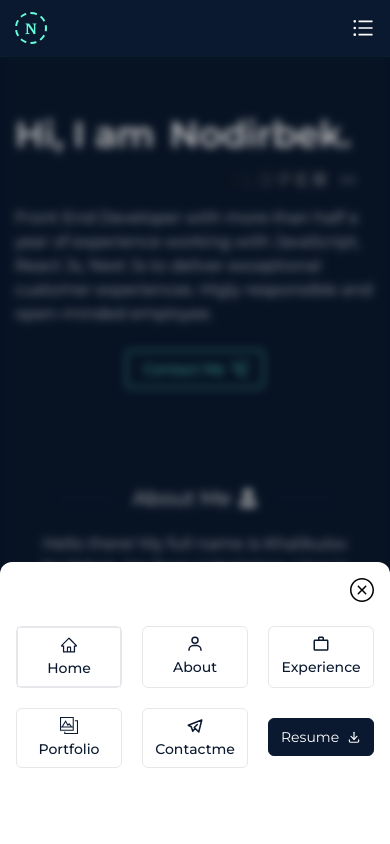
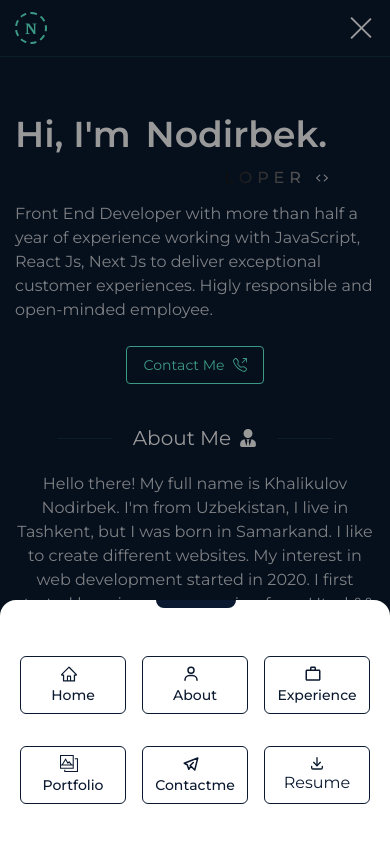
Before and after one commit to node-nodir/Portfolio, a React (Create React App) app: page / in a window 390 px wide. Both pictures are taken after a click on the button 363 px from the left and 28 px from the top of the page. Shown: the top 844 px of the page. Built offline with nearby package versions, Linux system fonts and the light colour scheme.

Commit message:
Add modal

```diff
--- a/src/components/Header/Header.jsx
+++ b/src/components/Header/Header.jsx
@@ -1,7 +1,12 @@
-import React, { useState } from "react";
+import React, { useEffect, useState } from "react";
+import { BiUser } from "react-icons/bi";
+import { TbDownload } from "react-icons/tb";
+import { TfiGallery } from "react-icons/tfi";
+import { AiOutlineHome } from "react-icons/ai";
+import { MdWorkOutline } from "react-icons/md";
+import { TbBrandTelegram } from "react-icons/tb";
 import Modal from "../Modal/Modal";
-import { AiOutlineUnorderedList } from "react-icons/ai";
-import { TbDownload } from "react-icons/tb";
+
 // ------> Pdf
 import Resume from "../../Assets/pdf/resume.pdf";
 
@@ -22,16 +27,17 @@ function Header() {
     []
   );
 
-  // ------> Check Scroll
-  if (showModal) {
-    document.body.style.overflow = "hidden";
-  } else {
-    document.body.style.overflow = "scroll";
-  }
+  useEffect(() => {
+    if (showModal) {
+      document.body.style.overflowY = "hidden";
+    } else {
+      document.body.style.overflowY = "scroll";
+    }
+  }, [showModal]);
 
   return (
     <header
-      className={`sm:${scrollDown} bg-[#0a192f] fixed top-0 sm:top-0 w-full h-fit duration-500 border-b border-b-[rgba(100,255,218,0.1)]`}
+      className={`${scrollDown} bg-[#0a192f] fixed top-0 w-full h-fit duration-500 border-b border-b-[rgba(100,255,218,0.1)]`}
     >
       <div className="container">
         <nav className="flex items-center justify-between py-3 sm:py-4">
@@ -78,12 +84,121 @@ function Header() {
               </span>
             </a>
           </div>
-          <button className="block sm:hidden" onClick={() => setShowModal(true)}>
-            <AiOutlineUnorderedList className="text-white text-2xl" />
+          <button
+            className="flex flex-col justify-between w-7 h-5 sm:hidden"
+            onClick={() => setShowModal(true)}
+          >
+            <span
+              className={`${
+                showModal ? "-rotate-45 translate-y-[9.5px]" : ""
+              } inline-block w-full h-[2px] border border-white duration-300`}
+            ></span>
+            <span
+              className={`${
+                showModal ? "hidden" : ""
+              } inline-block w-[60%] h-[2px] border border-white`}
+            ></span>
+            <span
+              className={`${
+                showModal ? "rotate-45 -translate-y-[9.5px]" : ""
+              } inline-block w-full h-[2px] border border-white duration-300`}
+            ></span>
           </button>
         </nav>
       </div>
-      <Modal showModal={showModal} setShowModal={setShowModal} />
+
+      {/* ---------------- Modal --------------- */}
+
+      <Modal
+        isVisible={showModal}
+        onClose={() => {
+          setShowModal(false);
+        }}
+      >
+        <span className="absolute left-[40%] inline-block w-20 h-2 bg-[#0a192f] rounded-b-2xl"></span>
+        <ul className="grid grid-cols-3 gap-y-8 gap-x-4 pt-14 pb-10">
+          <li
+            onClick={() => setShowModal(false)}
+            className="border border-[#0a192f] hover:bg-[#0a192f] rounded-md w-full mx-auto duration-300"
+          >
+            <a
+              className="flex flex-col items-center justify-center font-medium text-sm text-[#0a192f] hover:text-white duration-200 py-2"
+              href="#home"
+            >
+              <span className="block text-lg mb-[2px] mr-2">
+                <AiOutlineHome />
+              </span>
+              Home
+            </a>
+          </li>
+          <li
+            onClick={() => setShowModal(false)}
+            className="border border-[#0a192f] hover:bg-[#0a192f] rounded-md w-full mx-auto duration-300"
+          >
+            <a
+              className="flex flex-col items-center justify-center font-medium text-sm text-[#0a192f] hover:text-white duration-200 py-2"
+              href="#about"
+            >
+              <span className="block text-lg mb-[2px] mr-2">
+                <BiUser />
+              </span>
+              About
+            </a>
+          </li>
+          <li
+            onClick={() => setShowModal(false)}
+            className="border border-[#0a192f] hover:bg-[#0a192f] rounded-md w-full mx-auto duration-300"
+          >
+            <a
+              className="flex flex-col items-center justify-center font-medium text-sm text-[#0a192f] hover:text-white duration-200 py-2"
+              href="/"
+            >
+              <span className="block text-lg mb-[2px] mr-2">
+                <MdWorkOutline />
+              </span>
+              Experience
+            </a>
+          </li>
+          <li
+            onClick={() => setShowModal(false)}
+            className="border border-[#0a192f] hover:bg-[#0a192f] rounded-md w-full mx-auto duration-300"
+          >
+            <a
+              className="flex flex-col items-center justify-center font-medium text-sm text-[#0a192f] hover:text-white duration-200 py-2"
+              href="/"
+            >
+              <span className="block text-lg mb-[2px] mr-2">
+                <TfiGallery />
+              </span>
+              Portfolio
+            </a>
+          </li>
+          <li
+            onClick={() => setShowModal(false)}
+            className="border border-[#0a192f] hover:bg-[#0a192f] rounded-md w-full mx-auto duration-300"
+          >
+            <a
+              className="flex flex-col items-center justify-center font-medium text-sm text-[#0a192f] hover:text-white duration-200 py-2"
+              href="/"
+            >
+              <span className="block text-lg mb-[2px] mr-2">
+                <TbBrandTelegram />
+              </span>
+              Contactme
+            </a>
+          </li>
+          <a
+            href={Resume}
+            download="Nodirbek's resume.pdf"
+            className="flex flex-col-reverse items-center justify-center text-base w-full border border-[#0a192f] text-[#0a192f] hover:text-white rounded-[6px] bg-white hover:bg-[#0a192f] py-2 px-3 mx-auto duration-300"
+          >
+            Resume
+            <span className="inline-block">
+              <TbDownload />
+            </span>
+          </a>
+        </ul>
+      </Modal>
     </header>
   );
 }
--- a/src/components/Hero/Hero.jsx
+++ b/src/components/Hero/Hero.jsx
@@ -7,11 +7,11 @@ import "./hero.css";
 
 function Hero() {
   return (
-    <section id="home" className="mt-12 sm:mt-[70px] py-14 sm:py-36">
+    <section id="home" className="mt-12 sm:mt-[70px] pt-14 sm:py-36">
       <div className="container">
         <div className="max-w-[600px]">
           <h2 className="flex items-end font-semibold text-4xl sm:text-5xl text-white tracking-normal">
-            Hi, I am
+            Hi, I'm
             <ul id="enthusiasm" className="list flex items-center m-0 p-0">
               <li id="N" className="item">
                 N
@@ -42,7 +42,7 @@ function Hero() {
               </li>
             </ul>
           </h2>
-          <strong className="dev flex items-center font-medium text-lg sm:text-2xl my-3 sm:my-2 text-gray-300 mr-2 -z-20">
+          <strong className="dev flex items-center font-medium text-base sm:text-2xl mt-3 mb-3 sm:mt-2 sm:mb-3 text-gray-300 mr-2 -z-20">
             Frontend developer{" "}
             <span className="inline-block ml-2">
               <IoIosCode />
@@ -57,8 +57,7 @@ function Hero() {
             href="tel:+998970130322"
             className="flex items-center mx-auto sm:mx-0 w-fit text-sm border border-[#64ffda] text-[#64ffda] rounded-[4px] hover:bg-[rgba(100,255,218,0.1)] py-2 px-4 duration-200 mt-6 group"
           >
-            Contact Me{" "}
-            <BsTelephoneOutbound className="ml-2 text-[#64ffda] group-hover:scale-90 duration-100" />
+            Contact Me <BsTelephoneOutbound className="ml-2 text-[#64ffda]" />
           </a>
         </div>
       </div>
--- a/src/components/Modal/Modal.jsx
+++ b/src/components/Modal/Modal.jsx
@@ -1,126 +1,24 @@
 import React from "react";
-import { BiUser } from "react-icons/bi";
-import { TbDownload } from "react-icons/tb";
-import { TfiGallery } from "react-icons/tfi";
-import { AiOutlineHome } from "react-icons/ai";
-import { MdWorkOutline } from "react-icons/md";
-import { TbBrandTelegram } from "react-icons/tb";
-import { SlClose } from "react-icons/sl";
 
-// ------> Pdf
-import Resume from "../../Assets/pdf/resume.pdf";
+function Modal({ isVisible, onClose, children }) {
+  if (!isVisible) return null;
 
-function Modal({ showModal, setShowModal }) {
-  // ------> Check_wrapper
-  const handleClick = (evt) => {
-    if (evt.target.id === "wrapper") {
-      setShowModal(false);
-    } else {
-      return;
-    }
+  const handleClick = (e) => {
+    if (e.target.id === "wrapper") onClose();
   };
 
   return (
     <div
       id="wrapper"
       onClick={handleClick}
-      className={`${
-        showModal ? "bg-black backdrop-blur-sm bg-opacity-25 fixed w-full h-full" : ""
-      }`}
+      className="fixed inset-0 bg-black bg-opacity-40 flex justify-center items-center z-50 duration-300"
     >
       <div
         className={`${
-          showModal ? "top-[60%]" : " -bottom-[900px]"
-        } w-full absolute h-full duration-300 bg-white rounded-t-xl px-4 z-50`}
+          isVisible ? "bottom-0" : "-bottom-[100%]"
+        } w-full absolute left-0 bg-white rounded-t-2xl px-5`}
       >
-        <div className="flex items-center justify-end pt-4 pb-6">
-          <button onClick={() => setShowModal(false)}>
-            <SlClose className="text-2xl" />
-          </button>
-        </div>
-        <ul className="grid grid-cols-3 gap-5">
-          <li
-            onClick={() => setShowModal(false)}
-            className="border hover:border-[#0a192f] rounded-md duration-300"
-          >
-            <a
-              className="flex flex-col items-center font-medium text-sm text-[#0a192f] py-2 border"
-              href="#home"
-            >
-              <span className="block text-lg  mb-1">
-                <AiOutlineHome />
-              </span>
-              Home
-            </a>
-          </li>
-          <li
-            onClick={() => setShowModal(false)}
-            className="border hover:border-[#0a192f] rounded-md duration-300"
-          >
-            <a
-              className="flex flex-col items-center font-medium text-sm text-[#0a192f] py-2"
-              href="#about"
-            >
-              <span className="block text-lg  mb-1">
-                <BiUser />
-              </span>
-              About
-            </a>
-          </li>
-          <li
-            onClick={() => setShowModal(false)}
-            className="border hover:border-[#0a192f] rounded-md duration-300"
-          >
-            <a
-              className="flex flex-col items-center font-medium text-sm text-[#0a192f] py-2"
-              href="/"
-            >
-              <span className="block text-lg  mb-1">
-                <MdWorkOutline />
-              </span>
-              Experience
-            </a>
-          </li>
-          <li
-            onClick={() => setShowModal(false)}
-            className="border hover:border-[#0a192f] rounded-md duration-300"
-          >
-            <a
-              href={Resume}
-              download="Nodirbek's resume.pdf"
-              className="flex flex-col items-center font-medium text-sm text-[#0a192f] py-2"
-            >
-              <span className="block text-lg  mb-1">
-                <TfiGallery />
-              </span>
-              Portfolio
-            </a>
-          </li>
-          <li
-            onClick={() => setShowModal(false)}
-            className="border hover:border-[#0a192f] rounded-md duration-300"
-          >
-            <a
-              className="flex flex-col items-center font-medium text-sm text-[#0a192f] py-2"
-              href="/"
-            >
-              <span className="block text-lg  mb-1">
-                <TbBrandTelegram />
-              </span>
-              Contactme
-            </a>
-          </li>
-          <a
-            href={Resume}
-            download="Nodirbek's resume.pdf"
-            className="flex items-center w-fit h-fit text-sm border border-[#0a192f] text-white hover:text-[#0a192f] rounded-[6px] bg-[#0a192f] hover:bg-white py-2 px-3 mt-[10px] duration-300"
-          >
-            Resume
-            <span className="inline-block ml-2">
-              <TbDownload />
-            </span>
-          </a>
-        </ul>
+        {children}
       </div>
     </div>
   );
```
